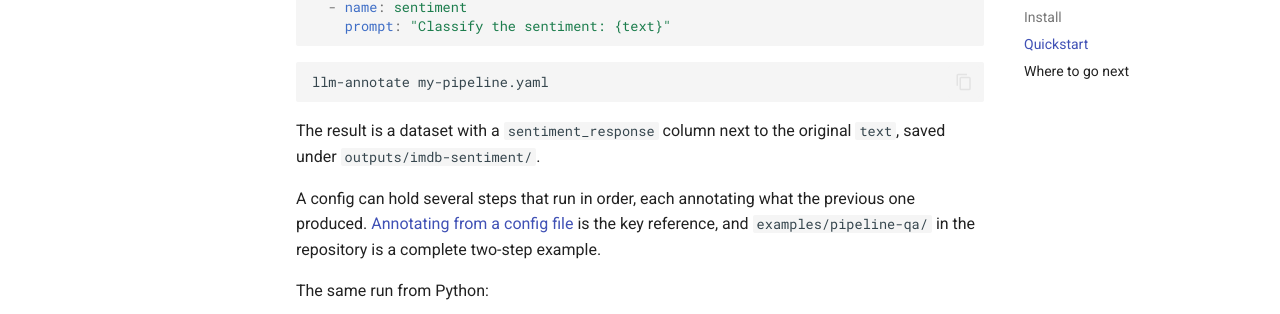
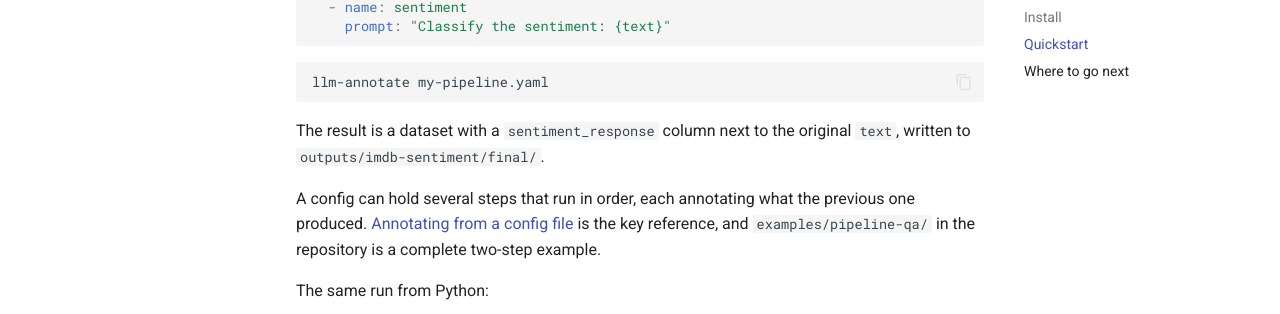
Before and after one commit to BramVanroy/llm-annotator, an MkDocs documentation site: the page built from docs/index.md, in a window 1280 px wide and 900 px high, scrolled down 1288 px. Shown: the part 139-453 px from the top of the window. Built offline with MkDocs 1.6.1 and Material for MkDocs 9.7.7, drawn with Linux system fonts in a browser that asks for light colours; comment, search, counter and statistics services are not loaded; the version menu is left out.

Commit message:
Name the final dataset directory in both quickstarts

````diff
--- a/README.md
+++ b/README.md
@@ -74,7 +74,7 @@ llm-annotate my-pipeline.yaml
 ```
 
 The result is a dataset with a `sentiment_response` column next to the original
-`text`, saved under `outputs/imdb-sentiment/`.
+`text`, written to `outputs/imdb-sentiment/final/`.
 <!-- --8<-- [end:config-quickstart] -->
 
 A config can hold several steps that run in order, each annotating what the
--- a/docs/pipeline.md
+++ b/docs/pipeline.md
@@ -46,7 +46,7 @@ llm-annotate my-pipeline.yaml
 ```
 
 That writes a `sentiment_response` column next to the original `text` and saves
-the dataset under `outputs/imdb-sentiment/`. `{text}` is filled in from the
+the dataset to `outputs/imdb-sentiment/final/`. `{text}` is filled in from the
 column of that name, so a prompt can name any column of the dataset. The rest of
 this page is what to add to that config, and
 [Choosing a provider](choosing-a-provider.md) covers the `client` block for
````
